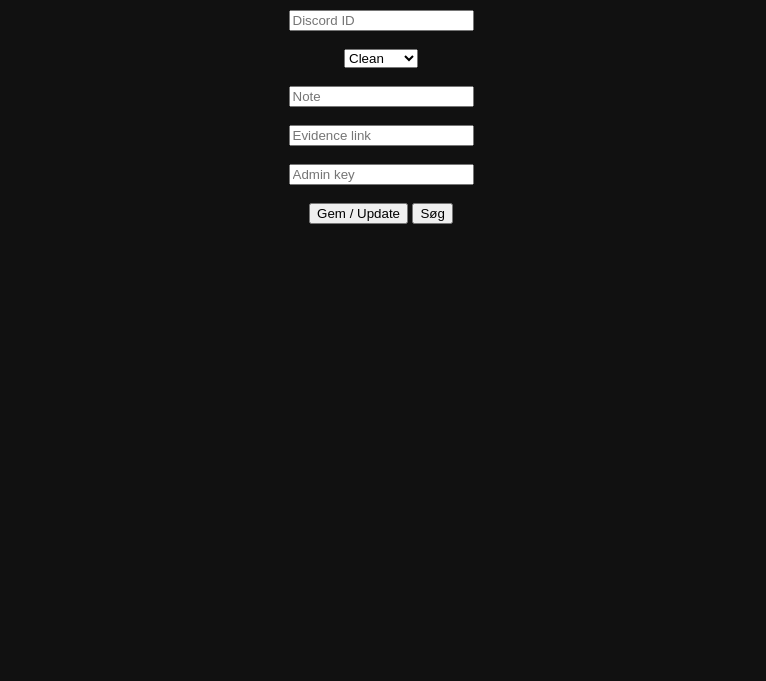
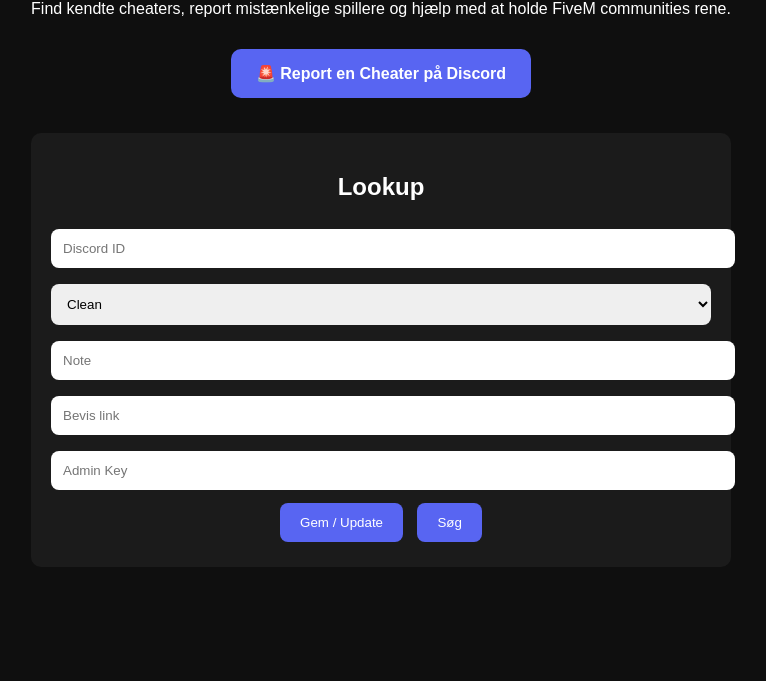
Before and after one commit to miklodexter09/fivem-cheater-lookup, a website: page public/index.html in a window 1280 px wide. Shown: the part 119-800 px from the top of the page, without its empty margins (259-1025 px from the left). Drawn offline with Linux system fonts and the light colour scheme.

Commit message:
Update index.html

```diff
--- a/public/index.html
+++ b/public/index.html
@@ -1,70 +1,174 @@
 <!DOCTYPE html>
-<html>
+<html lang="da">
 <head>
+<meta charset="UTF-8">
+<meta name="viewport" content="width=device-width, initial-scale=1.0">
 <title>FiveM Cheater Lookup</title>
+
+<style>
+body{
+    background:#0f0f0f;
+    color:white;
+    font-family:Arial, sans-serif;
+    text-align:center;
+    padding:30px;
+}
+
+.container{
+    max-width:700px;
+    margin:auto;
+}
+
+input, select{
+    width:100%;
+    padding:12px;
+    margin:8px 0;
+    border:none;
+    border-radius:8px;
+}
+
+button{
+    background:#5865F2;
+    color:white;
+    border:none;
+    padding:12px 20px;
+    border-radius:8px;
+    cursor:pointer;
+    margin:5px;
+}
+
+button:hover{
+    opacity:0.9;
+}
+
+.discord-btn{
+    display:inline-block;
+    background:#5865F2;
+    color:white;
+    padding:15px 25px;
+    border-radius:10px;
+    text-decoration:none;
+    font-weight:bold;
+    margin:15px;
+}
+
+.card{
+    background:#1b1b1b;
+    padding:20px;
+    border-radius:10px;
+    margin-top:20px;
+}
+</style>
+
 </head>
-<body style="font-family:Arial;background:#111;color:white;text-align:center;padding:40px;">
+
+<body>
+
+<div class="container">
 
 <h1>🔎 FiveM Cheater Lookup</h1>
 
-<input id="id" placeholder="Discord ID"><br><br>
+<p>
+Find kendte cheaters, report mistænkelige spillere og hjælp med at holde FiveM communities rene.
+</p>
+
+<a class="discord-btn"
+href="https://discord.gg/tFQAryybR8"
+target="_blank">
+🚨 Report en Cheater på Discord
+</a>
+
+<div class="card">
+
+<h2>Lookup</h2>
+
+<input id="id" placeholder="Discord ID">
 
 <select id="status">
 <option value="clean">Clean</option>
 <option value="sus">Sus</option>
 <option value="exposed">Exposed</option>
 <option value="banned">Banned</option>
-</select><br><br>
+</select>
 
-<input id="note" placeholder="Note"><br><br>
-<input id="evidence" placeholder="Evidence link"><br><br>
-<input id="key" placeholder="Admin key"><br><br>
+<input id="note" placeholder="Note">
+
+<input id="evidence" placeholder="Bevis link">
+
+<input id="key" placeholder="Admin Key">
 
 <button onclick="save()">Gem / Update</button>
 <button onclick="search()">Søg</button>
 
-<div id="out" style="margin-top:30px;"></div>
+</div>
+
+<div id="out"></div>
+
+</div>
 
 <script>
+
 async function save(){
+
 let id = document.getElementById("id").value;
+
 let key = document.getElementById("key").value;
 
-  let res = await fetch("/api/user/" + id, {
+let res = await fetch("/api/user/" + id,{
 method:"POST",
 headers:{
 "Content-Type":"application/json",
-      "admin-key": key
+"admin-key":key
 },
-    body: JSON.stringify({
-      status: document.getElementById("status").value,
-      note: document.getElementById("note").value,
-      evidence: document.getElementById("evidence").value
+body:JSON.stringify({
+status:document.getElementById("status").value,
+note:document.getElementById("note").value,
+evidence:document.getElementById("evidence").value
 })
 });
 
-  if (res.status === 403) {
+if(res.status === 403){
 alert("Forkert admin key");
 return;
 }
 
 alert("Gemt!");
+
 }
 
 async function search(){
+
 let id = document.getElementById("id").value;
 
 let res = await fetch("/api/user/" + id);
+
 let data = await res.json();
 
 document.getElementById("out").innerHTML =
 data
-      ? `<h2>${id}</h2>
-         <p>Status: ${data.status.toUpperCase()}</p>
-         <p>Note: ${data.note || "Ingen note"}</p>
-         <p>Evidence: ${data.evidence ? `<a href="${data.evidence}" target="_blank">Åbn bevis</a>` : "Ingen"}</p>`
-      : "<h3>Ikke fundet</h3>";
+?
+`
+<div class="card">
+<h2>${id}</h2>
+<p><b>Status:</b> ${data.status}</p>
+<p><b>Note:</b> ${data.note || "Ingen note"}</p>
+<p>
+<b>Evidence:</b>
+${data.evidence
+? `<a href="${data.evidence}" target="_blank">Åbn bevis</a>`
+: "Ingen"}
+</p>
+</div>
+`
+:
+`
+<div class="card">
+<h2>Ikke fundet</h2>
+</div>
+`;
+
 }
+
 </script>
 
 </body>
```
Lines whose indentation alone changed are shown as unchanged.
